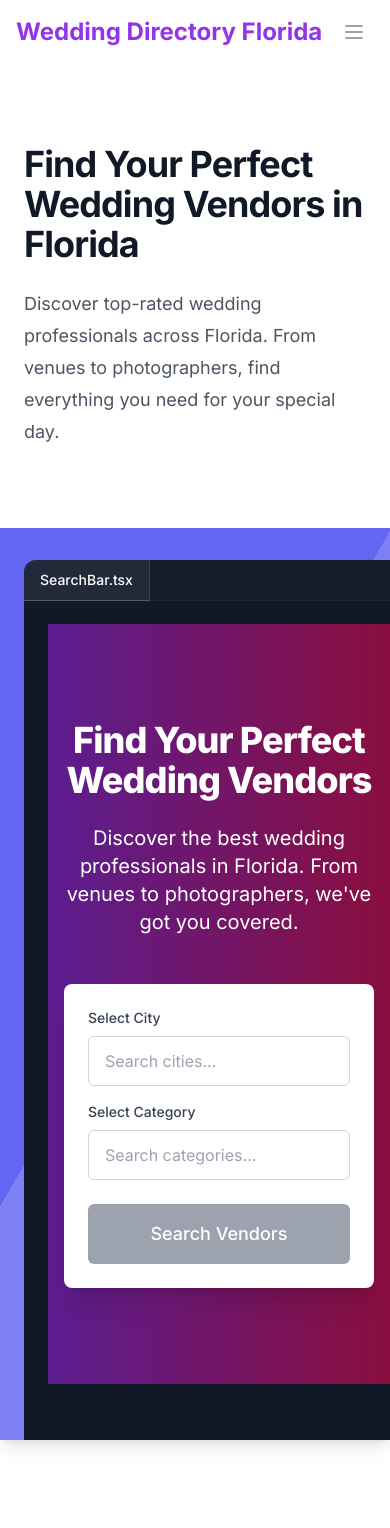
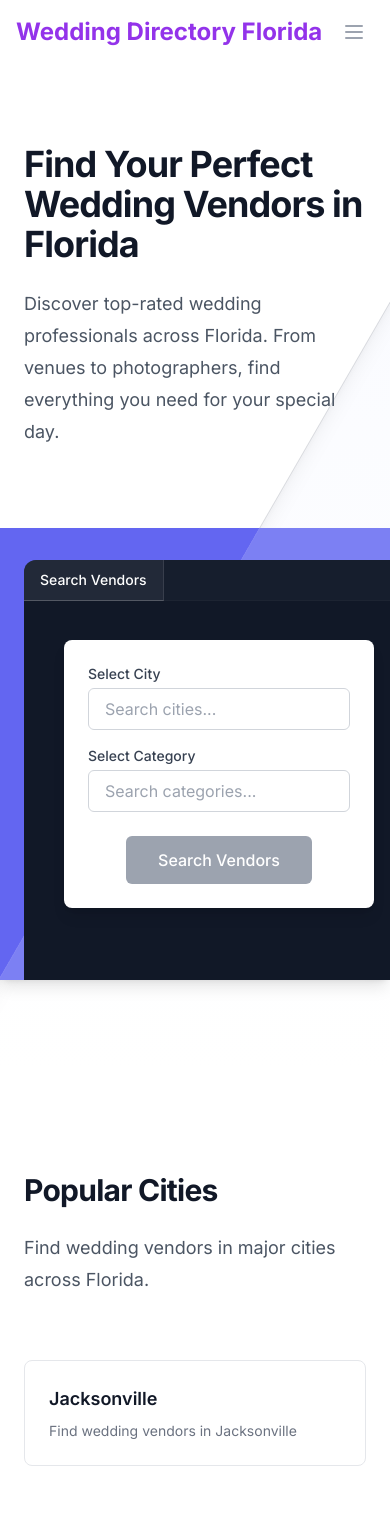
Before and after one commit to natoon16/direct1, a Next.js app: page / in a window 390 px wide. Shown: the top 1528 px of the page. Built offline with nearby package versions, Linux system fonts and the light colour scheme.

Commit message:
Improve search bar layout and scrolling functionality

```diff
--- a/app/components/SearchBar.tsx
+++ b/app/components/SearchBar.tsx
@@ -1,45 +1,55 @@
 'use client';
 
-import { useState, useEffect, useRef } from 'react';
+import { useState, useRef, useEffect } from 'react';
 import { useRouter } from 'next/navigation';
-import { cities, City } from '../data/cities';
-import { categories, Category } from '../data/keywords';
+import { cities } from '../data/cities';
+import { categories } from '../data/keywords';
+import type { City, Category } from '../data/keywords';
 
 export default function SearchBar() {
   const router = useRouter();
-  const [selectedCity, setSelectedCity] = useState<string>('');
-  const [selectedCategory, setSelectedCategory] = useState<string>('');
+  const [selectedCity, setSelectedCity] = useState('');
+  const [selectedCategory, setSelectedCategory] = useState('');
+  const [citySearch, setCitySearch] = useState('');
+  const [categorySearch, setCategorySearch] = useState('');
   const [isCityOpen, setIsCityOpen] = useState(false);
   const [isCategoryOpen, setIsCategoryOpen] = useState(false);
-  const [citySearch, setCitySearch] = useState('');
-  const [categorySearch, setCategorySearch] = useState('');
+
   const cityRef = useRef<HTMLDivElement>(null);
   const categoryRef = useRef<HTMLDivElement>(null);
   const cityDropdownRef = useRef<HTMLDivElement>(null);
+  const cityInputRef = useRef<HTMLInputElement>(null);
 
   // Filter cities and categories based on search input
-  const filteredCities = cities.filter(city =>
+  const filteredCities = cities.filter((city: City) =>
     city.name.toLowerCase().includes(citySearch.toLowerCase())
   );
 
-  const filteredCategories = categories.filter(category =>
+  const filteredCategories = categories.filter((category: Category) =>
     category.title.toLowerCase().includes(categorySearch.toLowerCase())
   );
 
-  // Close dropdowns when clicking outside
+  // Handle click outside to close dropdowns
   useEffect(() => {
-    function handleClickOutside(event: MouseEvent) {
+    const handleClickOutside = (event: MouseEvent) => {
       if (cityRef.current && !cityRef.current.contains(event.target as Node)) {
         setIsCityOpen(false);
       }
       if (categoryRef.current && !categoryRef.current.contains(event.target as Node)) {
         setIsCategoryOpen(false);
       }
-    }
+    };
 
     document.addEventListener('mousedown', handleClickOutside);
     return () => document.removeEventListener('mousedown', handleClickOutside);
   }, []);
+
+  // Focus city input when dropdown opens
+  useEffect(() => {
+    if (isCityOpen && cityInputRef.current) {
+      cityInputRef.current.focus();
+    }
+  }, [isCityOpen]);
 
   const handleSearch = () => {
     if (selectedCity && selectedCategory) {
@@ -50,53 +60,40 @@ export default function SearchBar() {
   };
 
   return (
-    <div className="relative bg-white">
-      <div className="absolute inset-0">
-        <div className="absolute inset-0 bg-gradient-to-r from-indigo-500 to-purple-600 mix-blend-multiply" />
-        <div className="absolute inset-0 bg-gradient-to-r from-pink-500 to-red-500 mix-blend-multiply" />
-      </div>
-      <div className="relative max-w-7xl mx-auto py-24 px-4 sm:py-32 sm:px-6 lg:px-8">
-        <div className="text-center">
-          <h1 className="text-4xl font-extrabold tracking-tight text-white sm:text-5xl lg:text-6xl">
-            Find Your Perfect Wedding Vendors
-          </h1>
-          <p className="mt-6 max-w-2xl mx-auto text-xl text-white">
-            Discover the best wedding professionals in Florida. From venues to photographers, we've got you covered.
-          </p>
-        </div>
-        <div className="mt-12 max-w-xl mx-auto">
-          <div className="bg-white rounded-lg shadow-xl p-6">
+    <div className="w-full max-w-4xl mx-auto p-4">
+      <div className="bg-white rounded-lg shadow-lg p-6">
         <div className="grid grid-cols-1 md:grid-cols-2 gap-4">
-              {/* City Select */}
-              <div className="relative" ref={cityRef}>
-                <label className="block text-sm font-medium text-gray-700 mb-2">
+          {/* City Selection */}
+          <div ref={cityRef} className="relative">
+            <label className="block text-sm font-medium text-gray-700 mb-1">
               Select City
             </label>
-                <div className="relative">
             <input
+              ref={cityInputRef}
               type="text"
               value={selectedCity}
-                    onClick={() => setIsCityOpen(true)}
               onChange={(e) => {
+                setSelectedCity(e.target.value);
                 setCitySearch(e.target.value);
-                      setSelectedCity(e.target.value);
                 setIsCityOpen(true);
               }}
+              onFocus={() => setIsCityOpen(true)}
               placeholder="Search cities..."
-                    className="w-full px-4 py-3 border border-gray-300 rounded-md focus:ring-2 focus:ring-indigo-500 focus:border-indigo-500"
+              className="w-full px-4 py-2 border border-gray-300 rounded-md focus:ring-2 focus:ring-blue-500 focus:border-blue-500"
             />
             {isCityOpen && (
               <div
                 ref={cityDropdownRef}
-                      className="absolute z-10 w-full mt-1 bg-white border border-gray-300 rounded-md shadow-lg max-h-[300px] overflow-y-auto"
+                className="absolute z-10 w-full mt-1 bg-white border border-gray-300 rounded-md shadow-lg max-h-[400px] overflow-y-auto"
               >
                 {filteredCities.length > 0 ? (
                   filteredCities.map((city: City) => (
                     <div
                       key={city.name}
-                            className="px-4 py-3 hover:bg-gray-100 cursor-pointer border-b border-gray-100 last:border-b-0"
+                      className="px-4 py-2 hover:bg-gray-100 cursor-pointer"
                       onClick={() => {
                         setSelectedCity(city.name);
+                        setCitySearch('');
                         setIsCityOpen(false);
                       }}
                     >
@@ -104,42 +101,39 @@ export default function SearchBar() {
                     </div>
                   ))
                 ) : (
-                        <div className="px-4 py-3 text-gray-500">
-                          No cities found
-                        </div>
+                  <div className="px-4 py-2 text-gray-500">No cities found</div>
                 )}
               </div>
             )}
           </div>
-              </div>
 
-              {/* Category Select */}
-              <div className="relative" ref={categoryRef}>
-                <label className="block text-sm font-medium text-gray-700 mb-2">
+          {/* Category Selection */}
+          <div ref={categoryRef} className="relative">
+            <label className="block text-sm font-medium text-gray-700 mb-1">
               Select Category
             </label>
-                <div className="relative">
             <input
               type="text"
               value={selectedCategory}
-                    onClick={() => setIsCategoryOpen(true)}
               onChange={(e) => {
+                setSelectedCategory(e.target.value);
                 setCategorySearch(e.target.value);
-                      setSelectedCategory(e.target.value);
                 setIsCategoryOpen(true);
               }}
+              onFocus={() => setIsCategoryOpen(true)}
               placeholder="Search categories..."
-                    className="w-full px-4 py-3 border border-gray-300 rounded-md focus:ring-2 focus:ring-indigo-500 focus:border-indigo-500"
+              className="w-full px-4 py-2 border border-gray-300 rounded-md focus:ring-2 focus:ring-blue-500 focus:border-blue-500"
             />
             {isCategoryOpen && (
-                    <div className="absolute z-10 w-full mt-1 bg-white border border-gray-300 rounded-md shadow-lg max-h-[300px] overflow-y-auto">
+              <div className="absolute z-10 w-full mt-1 bg-white border border-gray-300 rounded-md shadow-lg max-h-[400px] overflow-y-auto">
                 {filteredCategories.length > 0 ? (
                   filteredCategories.map((category: Category) => (
                     <div
                       key={category.slug}
-                            className="px-4 py-3 hover:bg-gray-100 cursor-pointer border-b border-gray-100 last:border-b-0"
+                      className="px-4 py-2 hover:bg-gray-100 cursor-pointer"
                       onClick={() => {
                         setSelectedCategory(category.title);
+                        setCategorySearch('');
                         setIsCategoryOpen(false);
                       }}
                     >
@@ -147,22 +141,21 @@ export default function SearchBar() {
                     </div>
                   ))
                 ) : (
-                        <div className="px-4 py-3 text-gray-500">
-                          No categories found
-                        </div>
+                  <div className="px-4 py-2 text-gray-500">No categories found</div>
                 )}
               </div>
             )}
           </div>
         </div>
-            </div>
 
+        {/* Search Button */}
+        <div className="mt-6 text-center">
           <button
             onClick={handleSearch}
             disabled={!selectedCity || !selectedCategory}
-              className={`mt-6 w-full py-4 px-4 rounded-md text-white font-medium text-lg ${
+            className={`px-8 py-3 rounded-md text-white font-medium ${
               selectedCity && selectedCategory
-                  ? 'bg-indigo-600 hover:bg-indigo-700'
+                ? 'bg-blue-600 hover:bg-blue-700'
                 : 'bg-gray-400 cursor-not-allowed'
             }`}
           >
@@ -171,6 +164,5 @@ export default function SearchBar() {
         </div>
       </div>
     </div>
-    </div>
   );
 }
--- a/app/page.tsx
+++ b/app/page.tsx
@@ -27,7 +27,7 @@ export default function Home() {
               </div>
             </div>
           </div>
-          <div className="mt-20 sm:mt-24 md:mx-auto md:max-w-2xl lg:mx-0 lg:mt-0 lg:w-screen">
+          <div className="mt-20 sm:mt-24 md:mx-auto md:max-w-2xl lg:mx-0 lg:mt-0">
             <div className="absolute inset-y-0 right-1/2 -z-10 -mr-10 w-[200%] skew-x-[-30deg] bg-white shadow-xl ring-1 ring-gray-900/10 md:-mr-20 lg:-mr-36" aria-hidden="true" />
             <div className="shadow-lg md:rounded-3xl">
               <div className="bg-indigo-500 [clip-path:inset(0)] md:[clip-path:inset(0_round_theme(borderRadius.3xl))]">
@@ -38,7 +38,7 @@ export default function Home() {
                       <div className="flex bg-gray-800/40 ring-1 ring-white/5">
                         <div className="-mb-px flex text-sm font-medium leading-6 text-gray-400">
                           <div className="border-b border-r border-b-white/20 border-r-white/10 bg-white/5 px-4 py-2 text-white">
-                            SearchBar.tsx
+                            Search Vendors
                           </div>
                         </div>
                       </div>
@@ -106,7 +106,7 @@ export default function Home() {
                   {category.title}
                 </h3>
                 <p className="mt-2 text-sm text-gray-500">
-                  Find {category.title.toLowerCase()} across Florida
+                  Find {category.title.toLowerCase()} in Florida
                 </p>
               </div>
             </Link>
```
Also changed, not shown: app/types.ts (added, +32 -0 lines). Lines whose indentation alone changed are shown as unchanged.
